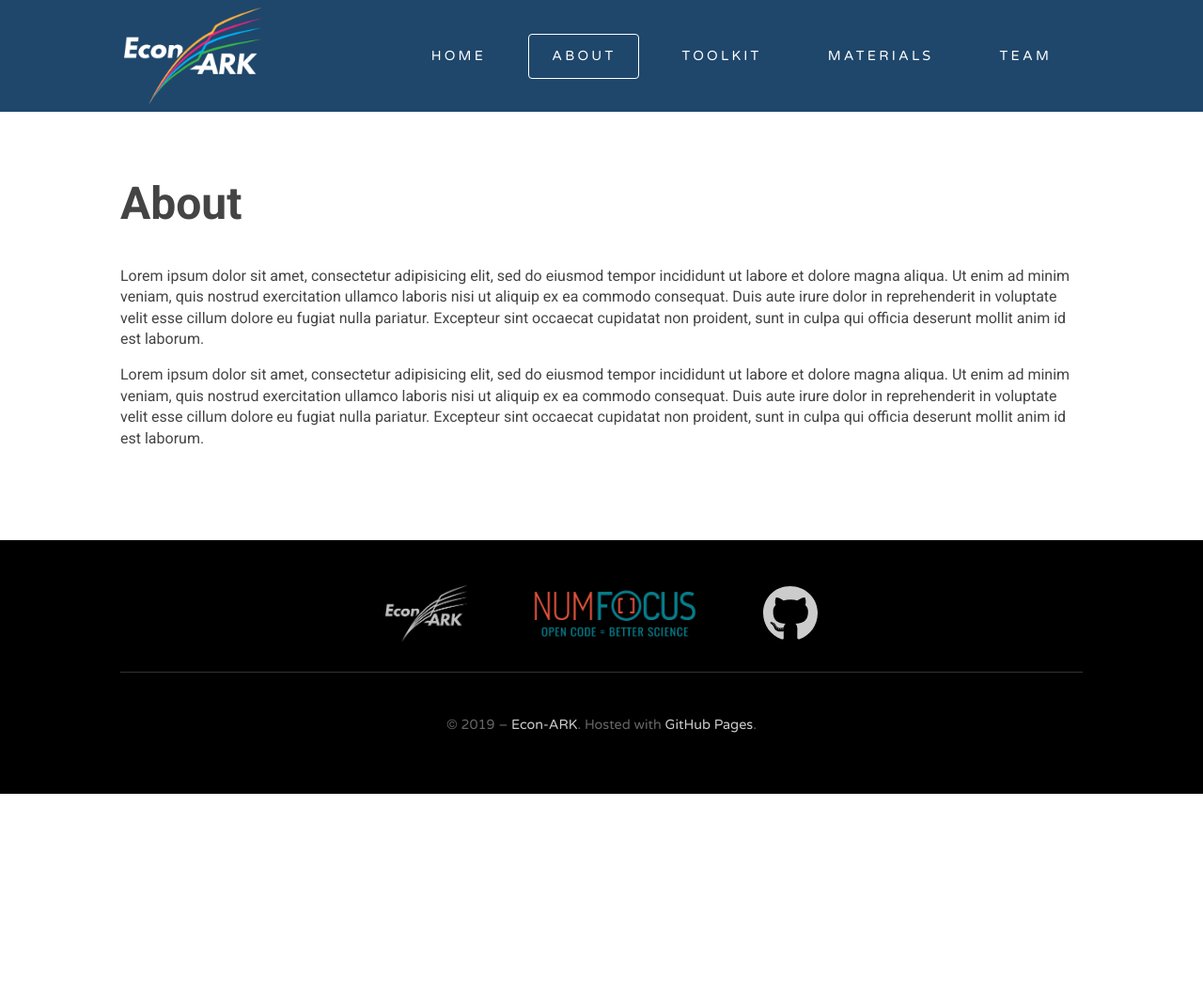
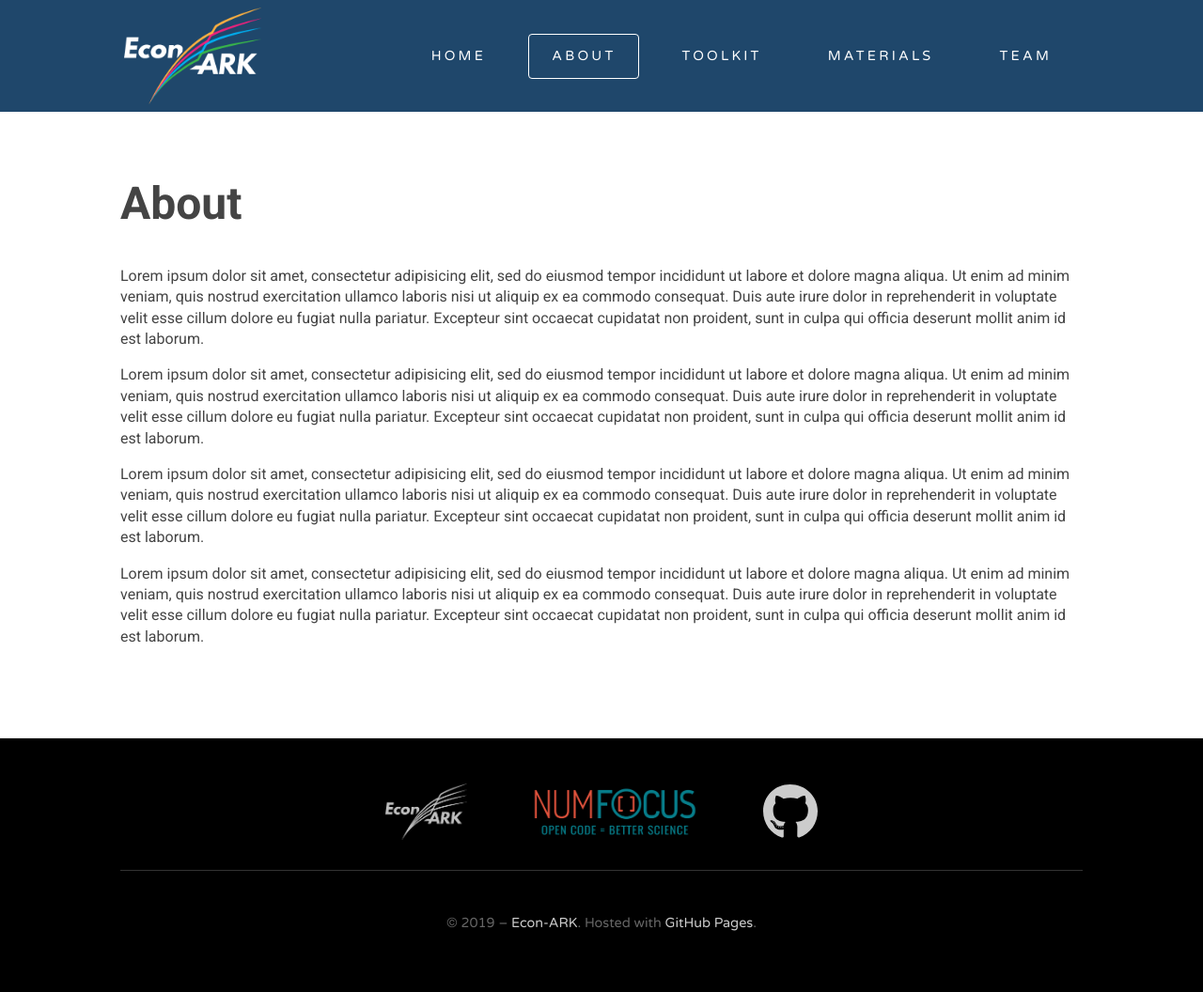
Before and after one commit to econ-ark/beta.econ-ark.org, a Jekyll site: the page built from pages/about.md, in a window 1280 px wide. Shown: the whole page at 94% size. Built offline with Jekyll 4.4.1, drawn with Linux system fonts in a browser that asks for light colours; nearby versions of some CDN libraries; our own code applies the rules of GitHub Pages for plain Markdown files; before the commit the page ends 900 px from its top, so only the background shows below that.

Commit message:
Content test

```diff
--- a/pages/about.md
+++ b/pages/about.md
@@ -19,3 +19,17 @@ quis nostrud exercitation ullamco laboris nisi ut aliquip ex ea commodo
 consequat. Duis aute irure dolor in reprehenderit in voluptate velit esse
 cillum dolore eu fugiat nulla pariatur. Excepteur sint occaecat cupidatat non
 proident, sunt in culpa qui officia deserunt mollit anim id est laborum.
+
+Lorem ipsum dolor sit amet, consectetur adipisicing elit, sed do eiusmod
+tempor incididunt ut labore et dolore magna aliqua. Ut enim ad minim veniam,
+quis nostrud exercitation ullamco laboris nisi ut aliquip ex ea commodo
+consequat. Duis aute irure dolor in reprehenderit in voluptate velit esse
+cillum dolore eu fugiat nulla pariatur. Excepteur sint occaecat cupidatat non
+proident, sunt in culpa qui officia deserunt mollit anim id est laborum.
+
+Lorem ipsum dolor sit amet, consectetur adipisicing elit, sed do eiusmod
+tempor incididunt ut labore et dolore magna aliqua. Ut enim ad minim veniam,
+quis nostrud exercitation ullamco laboris nisi ut aliquip ex ea commodo
+consequat. Duis aute irure dolor in reprehenderit in voluptate velit esse
+cillum dolore eu fugiat nulla pariatur. Excepteur sint occaecat cupidatat non
+proident, sunt in culpa qui officia deserunt mollit anim id est laborum.
```
